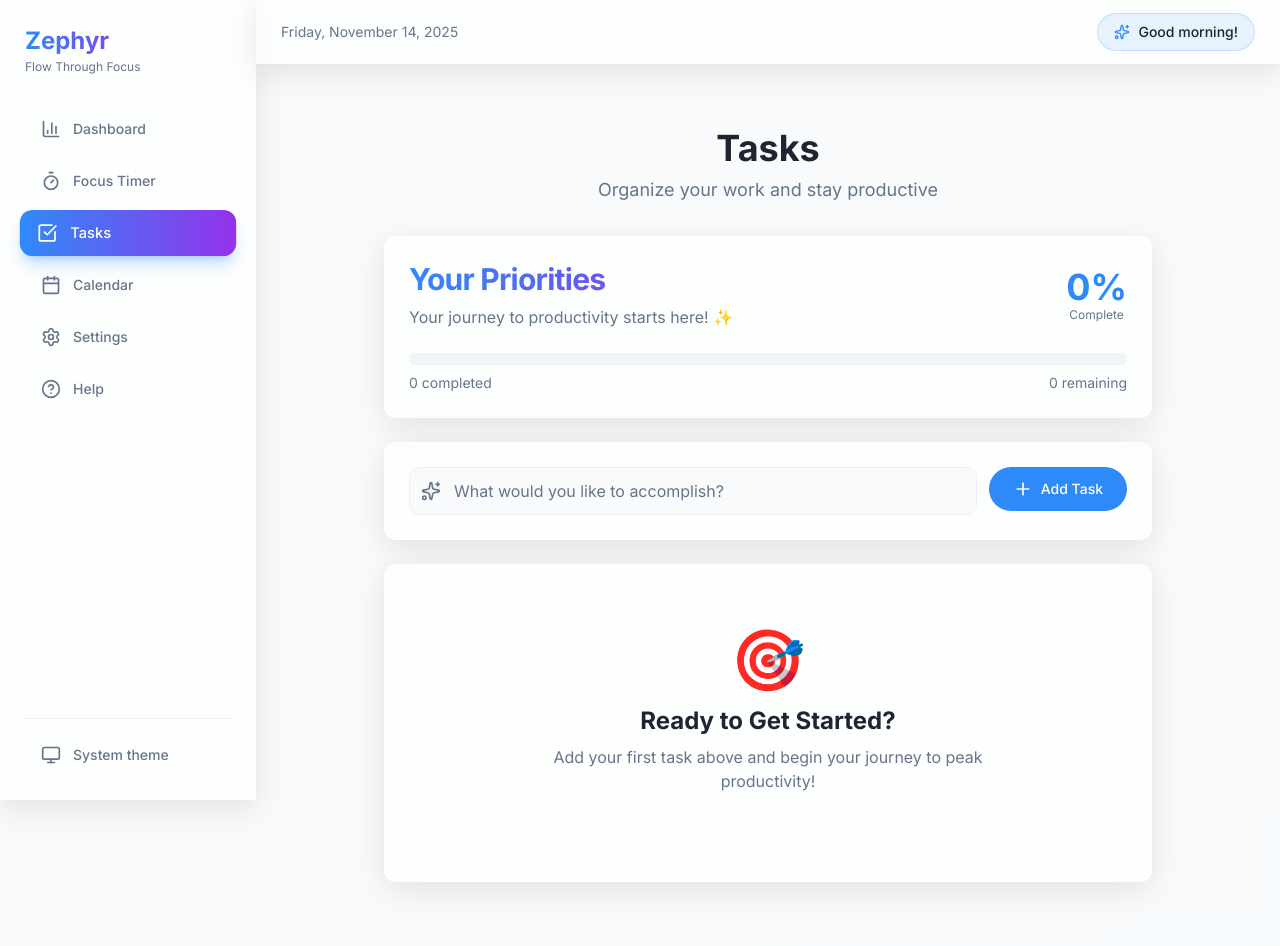
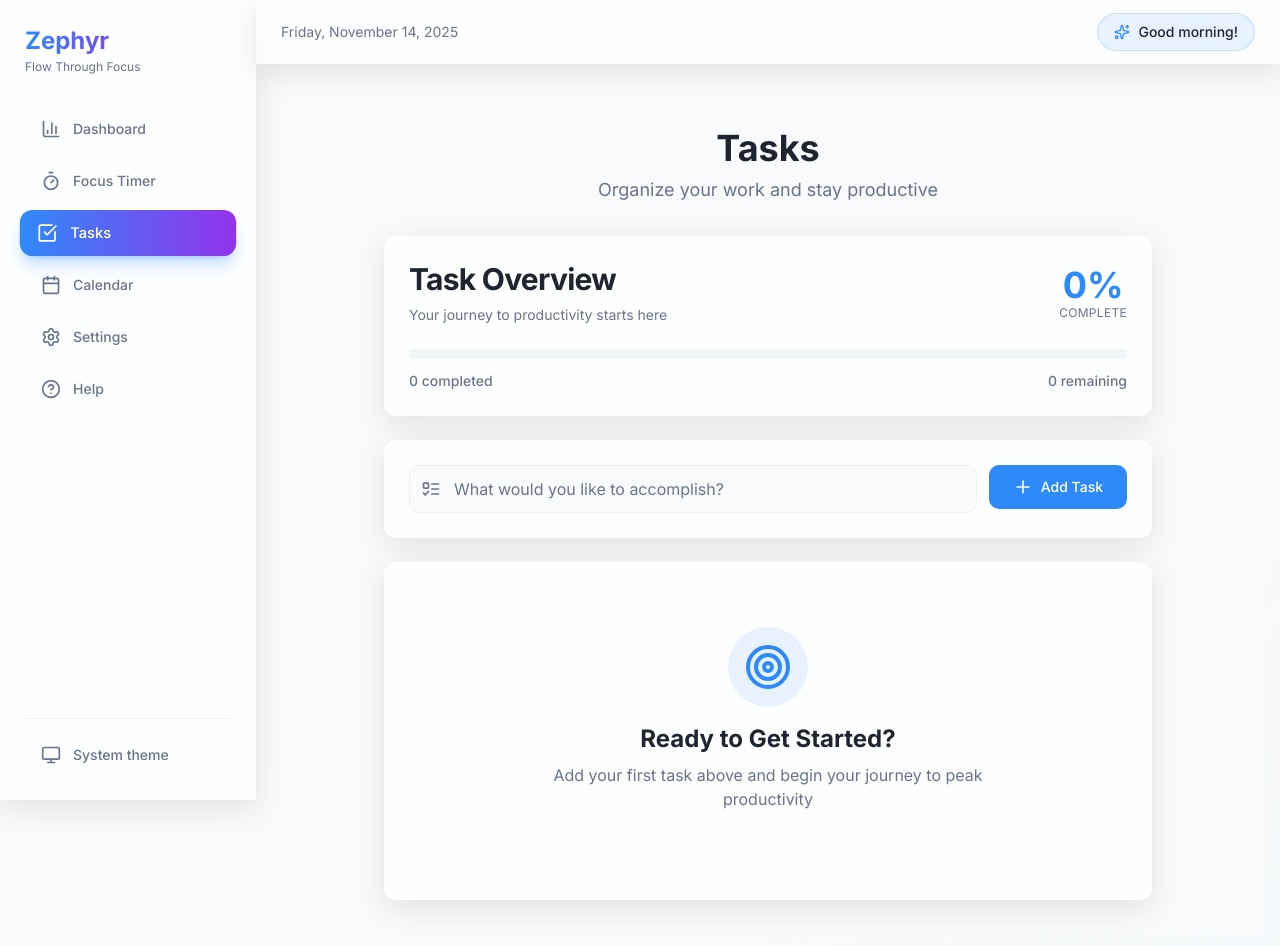
Before and after one commit to dominikkoenitzer/Zephyr, a React (Vite) app: page /tasks in a window 1280 px wide. Shown: the top 946 px of the page. Built offline with nearby package versions, Linux system fonts and the light colour scheme.

Commit message:
Rework tasks page: remove emojis and improve professional design

```diff
--- a/src/components/TaskManager/TaskList.jsx
+++ b/src/components/TaskManager/TaskList.jsx
@@ -1,5 +1,5 @@
 import { useState, useEffect } from 'react';
-import { Plus, Trash2, CheckCircle, Circle, Sparkles, Trophy } from 'lucide-react';
+import { Plus, Trash2, CheckCircle, Circle, ListTodo, Target, TrendingUp } from 'lucide-react';
 import { Button } from '../ui/button';
 import { Input } from '../ui/input';
 import { Card, CardContent, CardHeader, CardTitle } from '../ui/card';
@@ -63,12 +63,12 @@ const TaskList = () => {
   const completionRate = totalCount > 0 ? Math.round((completedCount / totalCount) * 100) : 0;
 
   const getMotivationalMessage = () => {
-    if (totalCount === 0) return "Your journey to productivity starts here! ✨";
-    if (completionRate === 100) return "All done! You're absolutely crushing it! 🏆";
-    if (completionRate >= 75) return "Almost there! Keep up the amazing work! 💪";
-    if (completionRate >= 50) return "Great progress! You're on fire! 🔥";
-    if (completionRate >= 25) return "Nice start! Keep the momentum going! 🚀";
-    return "Let's tackle these tasks together! 💙";
+    if (totalCount === 0) return "Your journey to productivity starts here";
+    if (completionRate === 100) return "All tasks completed. Excellent work";
+    if (completionRate >= 75) return "Almost there. Keep up the great work";
+    if (completionRate >= 50) return "Great progress. You're on track";
+    if (completionRate >= 25) return "Good start. Keep the momentum going";
+    return "Let's tackle these tasks together";
   };
 
   return (
@@ -78,28 +78,28 @@ const TaskList = () => {
         <CardHeader>
           <div className="flex items-center justify-between">
             <div>
-              <CardTitle className="text-3xl font-bold mb-2 bg-gradient-to-r from-primary to-purple-600 bg-clip-text text-transparent">
-                Your Priorities
+              <CardTitle className="text-3xl font-bold mb-2 text-foreground">
+                Task Overview
               </CardTitle>
-              <p className="text-muted-foreground">{getMotivationalMessage()}</p>
+              <p className="text-muted-foreground text-sm">{getMotivationalMessage()}</p>
             </div>
             <div className="text-center">
               <div className="text-4xl font-bold text-primary">{completionRate}%</div>
-              <div className="text-xs text-muted-foreground">Complete</div>
+              <div className="text-xs text-muted-foreground uppercase tracking-wide">Complete</div>
             </div>
           </div>
         </CardHeader>
         <CardContent>
           {/* Progress Bar */}
-          <div className="w-full h-3 bg-muted rounded-full overflow-hidden">
+          <div className="w-full h-2.5 bg-muted rounded-full overflow-hidden">
             <div
-              className="h-full bg-gradient-to-r from-primary to-purple-600 transition-all duration-500 ease-out"
+              className="h-full bg-primary transition-all duration-500 ease-out"
               style={{ width: `${completionRate}%` }}
             />
           </div>
-          <div className="mt-2 flex justify-between text-sm text-muted-foreground">
-            <span>{completedCount} completed</span>
-            <span>{activeTasks.length} remaining</span>
+          <div className="mt-3 flex justify-between text-sm text-muted-foreground">
+            <span className="font-medium">{completedCount} completed</span>
+            <span className="font-medium">{activeTasks.length} remaining</span>
           </div>
         </CardContent>
       </Card>
@@ -109,7 +109,7 @@ const TaskList = () => {
         <CardContent className="pt-6">
           <form onSubmit={addTask} className="flex gap-3">
             <div className="flex-1 relative">
-              <Sparkles className="absolute left-3 top-1/2 -translate-y-1/2 h-5 w-5 text-muted-foreground" />
+              <ListTodo className="absolute left-3 top-1/2 -translate-y-1/2 h-5 w-5 text-muted-foreground" />
               <Input
                 placeholder="What would you like to accomplish?"
                 value={newTask}
@@ -117,7 +117,7 @@ const TaskList = () => {
                 className="pl-11 h-12 text-base"
               />
             </div>
-            <Button type="submit" size="lg" className="px-6 rounded-full">
+            <Button type="submit" size="lg" className="px-6">
               <Plus className="h-5 w-5 mr-2" />
               Add Task
             </Button>
@@ -129,8 +129,8 @@ const TaskList = () => {
       {activeTasks.length > 0 && (
         <Card className="glass-card border-none animate-fade-in-up" style={{ animationDelay: '0.2s' }}>
           <CardHeader>
-            <CardTitle className="text-xl font-semibold flex items-center gap-2">
-              <Circle className="h-5 w-5 text-primary" />
+              <CardTitle className="text-xl font-semibold flex items-center gap-2">
+              <TrendingUp className="h-5 w-5 text-primary" />
               Active Tasks
             </CardTitle>
           </CardHeader>
@@ -138,26 +138,26 @@ const TaskList = () => {
             {activeTasks.map((task, index) => (
               <div
                 key={task.id}
-                className="flex items-center gap-3 p-4 bg-background/80 backdrop-blur-sm border border-border rounded-xl transition-all duration-300 hover:shadow-md hover:-translate-y-0.5 animate-fade-in"
+                className="flex items-center gap-3 p-4 bg-background/80 backdrop-blur-sm border border-border rounded-lg transition-all duration-200 hover:shadow-sm hover:border-primary/20 animate-fade-in"
                 style={{ animationDelay: `${index * 0.05}s` }}
               >
                 <Button
                   variant="ghost"
                   size="sm"
-                  className="p-0 h-auto hover:scale-110 transition-transform"
+                  className="p-0 h-auto hover:bg-transparent"
                   onClick={() => toggleTask(task.id)}
                 >
-                  <Circle className="h-6 w-6 text-muted-foreground hover:text-primary transition-colors" />
+                  <Circle className="h-5 w-5 text-muted-foreground hover:text-primary transition-colors" />
                 </Button>
 
-                <span className="flex-1 text-base font-medium">
+                <span className="flex-1 text-base font-medium text-foreground">
                   {task.title}
                 </span>
 
                 <Button
                   variant="ghost"
                   size="sm"
-                  className="p-2 h-auto text-destructive hover:text-destructive/80 hover:bg-destructive/10 rounded-full transition-all"
+                  className="p-2 h-auto text-muted-foreground hover:text-destructive hover:bg-destructive/10 transition-all"
                   onClick={() => deleteTask(task.id)}
                 >
                   <Trash2 className="h-4 w-4" />
@@ -172,8 +172,8 @@ const TaskList = () => {
       {completedTasks.length > 0 && (
         <Card className="glass-card border-none animate-fade-in-up" style={{ animationDelay: '0.3s' }}>
           <CardHeader>
-            <CardTitle className="text-xl font-semibold flex items-center gap-2 text-green-600">
-              <Trophy className="h-5 w-5" />
+            <CardTitle className="text-xl font-semibold flex items-center gap-2 text-green-600 dark:text-green-500">
+              <CheckCircle className="h-5 w-5" />
               Completed ({completedTasks.length})
             </CardTitle>
           </CardHeader>
@@ -181,17 +181,17 @@ const TaskList = () => {
             {completedTasks.map((task) => (
               <div
                 key={task.id}
-                className={`flex items-center gap-3 p-4 bg-green-50 dark:bg-green-950/20 border border-green-200 dark:border-green-900 rounded-xl transition-all duration-300 ${
+                className={`flex items-center gap-3 p-4 bg-muted/30 border border-border rounded-lg transition-all duration-200 ${
                   justCompleted === task.id ? 'animate-scale-in' : ''
                 }`}
               >
                 <Button
                   variant="ghost"
                   size="sm"
-                  className="p-0 h-auto"
+                  className="p-0 h-auto hover:bg-transparent"
                   onClick={() => toggleTask(task.id)}
                 >
-                  <CheckCircle className="h-6 w-6 text-green-600 animate-pulse" />
+                  <CheckCircle className="h-5 w-5 text-green-600 dark:text-green-500" />
                 </Button>
 
                 <span className="flex-1 text-base text-muted-foreground line-through">
@@ -201,7 +201,7 @@ const TaskList = () => {
                 <Button
                   variant="ghost"
                   size="sm"
-                  className="p-2 h-auto text-destructive hover:text-destructive/80 hover:bg-destructive/10 rounded-full transition-all"
+                  className="p-2 h-auto text-muted-foreground hover:text-destructive hover:bg-destructive/10 transition-all"
                   onClick={() => deleteTask(task.id)}
                 >
                   <Trash2 className="h-4 w-4" />
@@ -216,10 +216,14 @@ const TaskList = () => {
       {tasks.length === 0 && (
         <Card className="glass-card border-none text-center py-16 animate-fade-in-up">
           <CardContent>
-            <div className="text-6xl mb-4">🎯</div>
+            <div className="flex justify-center mb-4">
+              <div className="p-4 rounded-full bg-primary/10">
+                <Target className="h-12 w-12 text-primary" />
+              </div>
+            </div>
             <h3 className="text-2xl font-bold mb-2 text-foreground">Ready to Get Started?</h3>
             <p className="text-muted-foreground max-w-md mx-auto">
-              Add your first task above and begin your journey to peak productivity!
+              Add your first task above and begin your journey to peak productivity
             </p>
           </CardContent>
         </Card>
```
